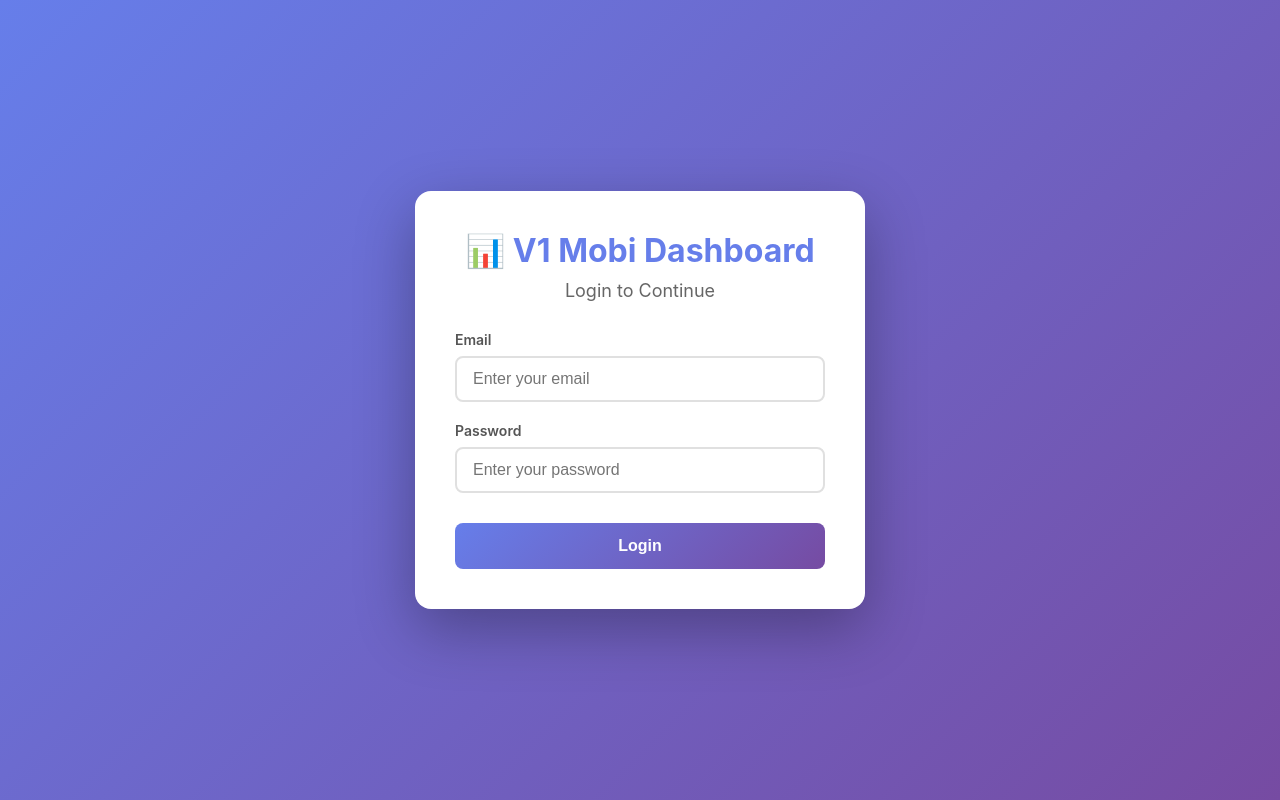
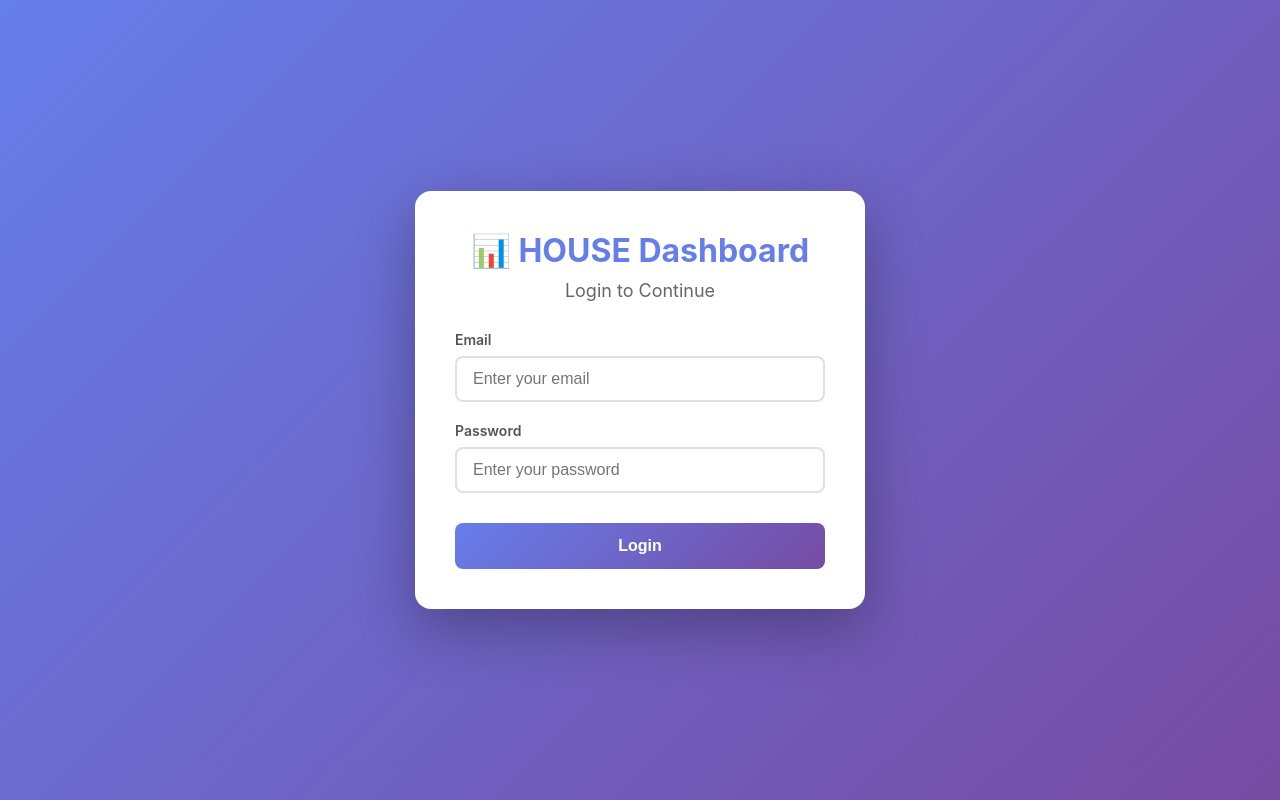
Before and after one commit to akashzeen-art/DashboardNewMobiV1, a React (Vite) app: page / in a window 1280 px wide. Built offline with nearby package versions, Linux system fonts and the light colour scheme.

Commit message:
Force push latest changes

```diff
--- a/src/Dashboard.jsx
+++ b/src/Dashboard.jsx
@@ -169,7 +169,7 @@ export default function Dashboard({ onLogout }) {
   return (
     <div className="dashboard-container">
       <header className="dashboard-header">
-        <h1>📊 V1 Mobi Dashboard</h1>
+        <h1>📊 HOUSE Dashboard</h1>
         <button className="logout-button" onClick={onLogout}>Logout</button>
       </header>
 
--- a/src/Login.jsx
+++ b/src/Login.jsx
@@ -19,7 +19,7 @@ export default function Login({ onLogin }) {
   return (
     <div className="login-body">
       <div className="login-box">
-        <h1 className="login-title">📊 V1 Mobi Dashboard</h1>
+        <h1 className="login-title">📊 HOUSE Dashboard</h1>
         <h2 className="login-subtitle">Login to Continue</h2>
         <form className="login-form" onSubmit={handleSubmit}>
           <div className="form-group">
```
